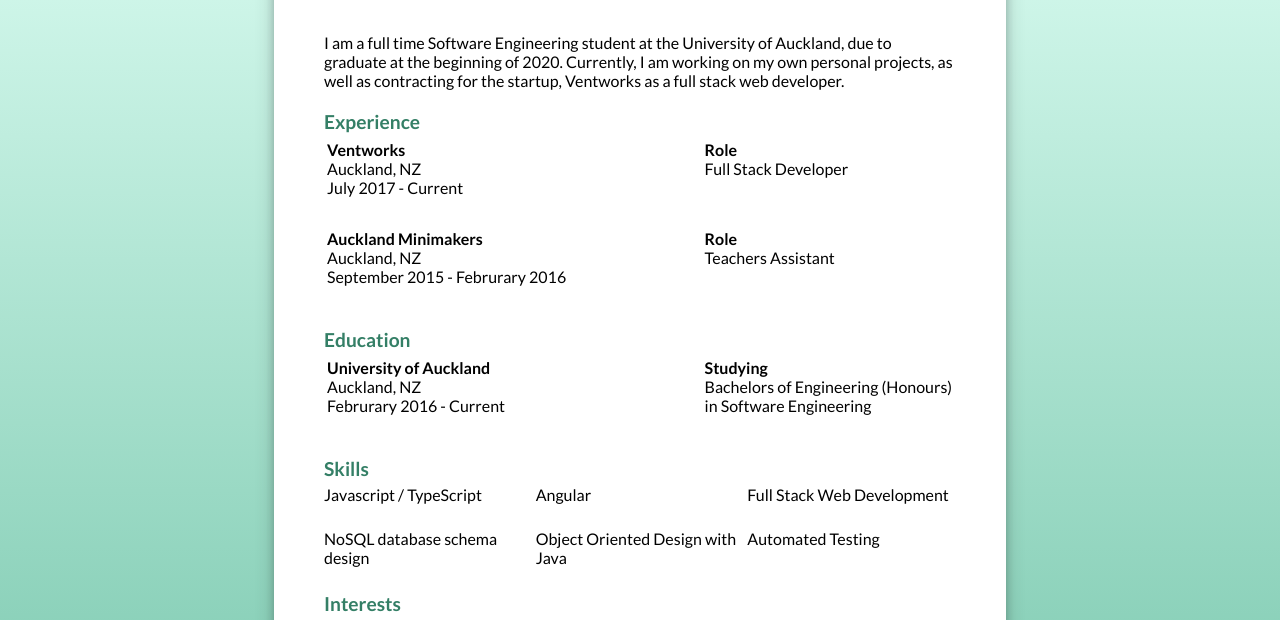
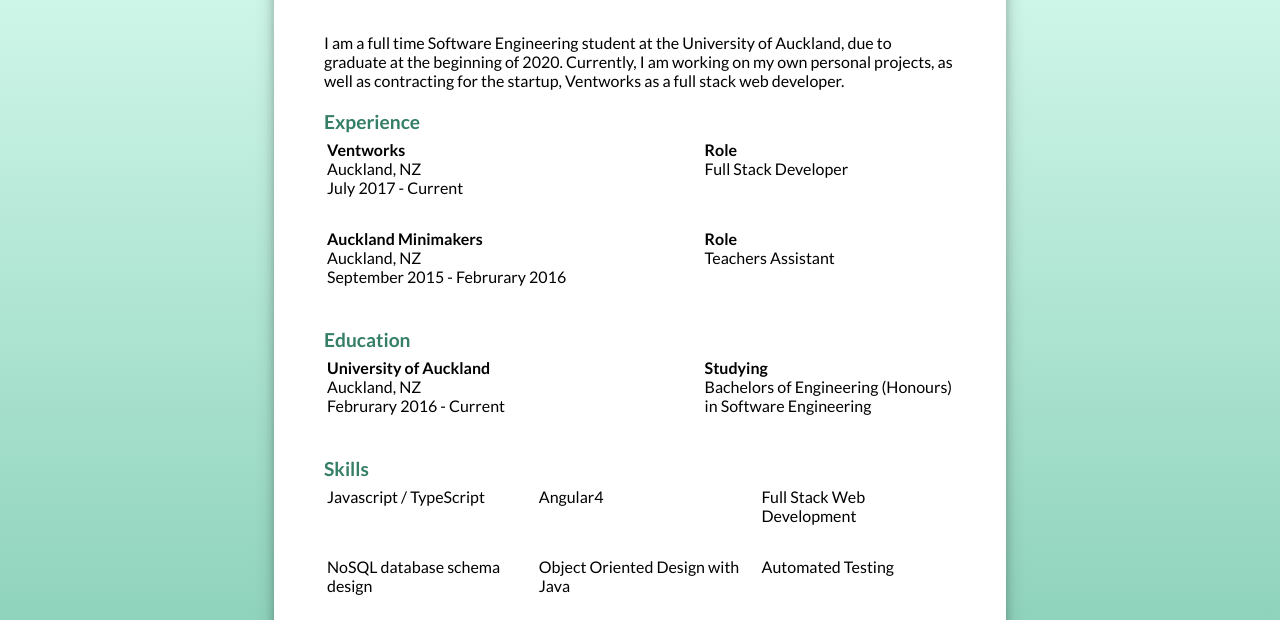
Before and after one commit to Ravid12/website, a plain HTML site: page index.html in a window 1280 px wide. Shown: the part 180-800 px from the top of the page. Drawn offline with Linux system fonts and the light colour scheme.

Commit message:
Resize Changes

```diff
--- a/index.html
+++ b/index.html
@@ -84,13 +84,18 @@
             <div class="clear"></div>
             <div class="section">
                 <div class="section__title">Skills</div>
-                    <div class="skill"> Javascript / TypeScript </div>
-                    <div class="skill"> Angular </div>
-                    <div class="skill"> Full Stack Web Development </div>
-                    <div class="skill"> NoSQL database schema design </div>
-                    <div class="skill"> Object Oriented Design with Java </div>
-                    <div class="skill"> Automated Testing </div>
-
+					<table>
+						<tr>
+							<td class="skills"> Javascript / TypeScript </td>
+							<td class="skills"> Angular4 </td>
+							<td class="skills"> Full Stack Web Development </td>
+						</tr>
+						<tr>
+							<td class="skills"> NoSQL database schema design </td>
+							<td class="skills"> Object Oriented Design with Java </td>
+							<td class="skills"> Automated Testing </td>
+						</tr>
+					</table>
                 </div>
             </div>
             <div class="section">
```
